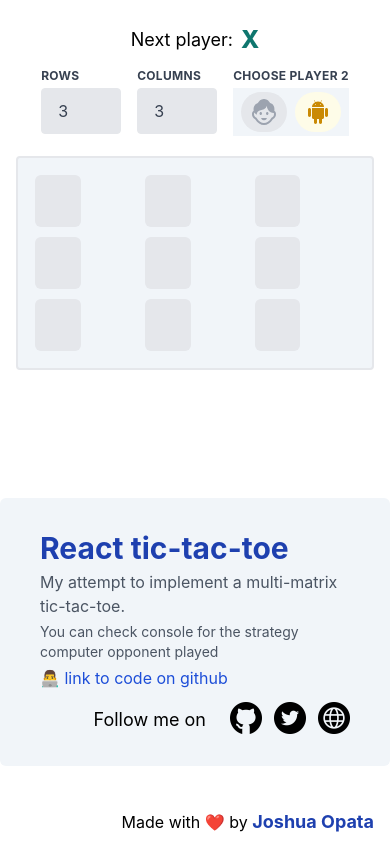
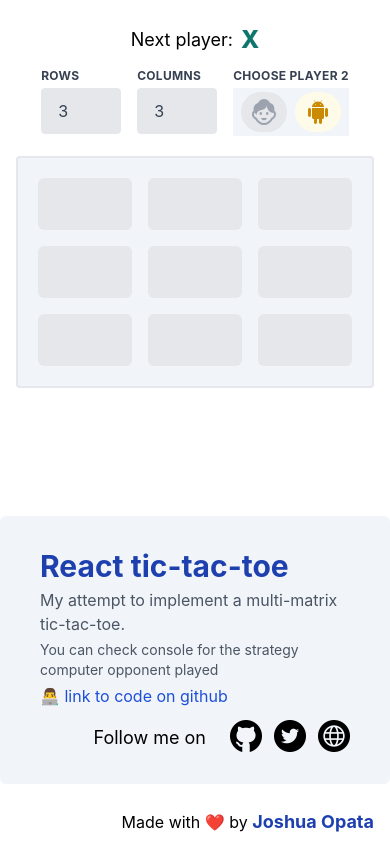
Before and after one commit to opatajoshua/react-tic-tac-toe, a React (Create React App) app: page / in a window 390 px wide. Built offline with nearby package versions, Linux system fonts and the light colour scheme.

Commit message:
fix: square mobile size fix

```diff
--- a/src/board/Board.tsx
+++ b/src/board/Board.tsx
@@ -241,9 +241,9 @@ export function Board() {
                 {squareColumns.map((r, columnIndex) => {
                   const cellIndex = rowIndex * columns + columnIndex
                   return (
-                    <td key={cellIndex}>
+                    <td key={cellIndex} className="p-2">
                       <Square
-                        className='square-item py-3 px-3 md:p-5 text-lg font-black min-w-0 m-1 '
+                        className='square-item py-3 px-3 md:p-5 text-lg font-black min-w-0 w-full '
                         data-testid={`square${cellIndex + 1}`}
                         onClick={() => squareHit(cellIndex + 1)}
                         owner={hitOwners[cellIndex + 1]}
```
